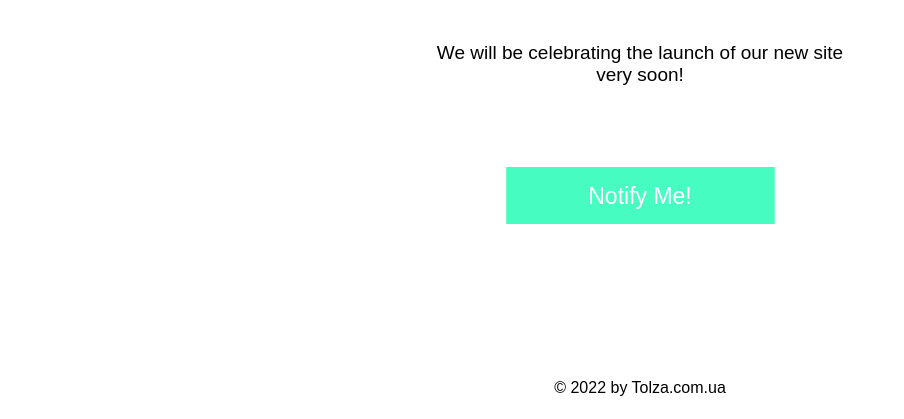
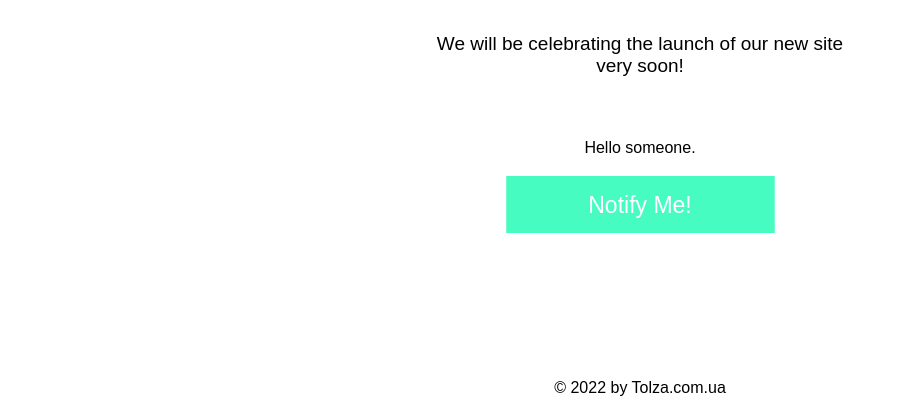
Before and after one commit to galichy79/Coming-soon, a plain HTML site: page index.html in a window 1280 px wide. Shown: the part 399-818 px from the top of the page, without its empty margins (0-904 px from the left). Drawn offline with Linux system fonts and the light colour scheme.

Commit message:
Add Hello someone

```diff
--- a/index.html
+++ b/index.html
@@ -26,6 +26,7 @@
              <p class="message-block__description">
                 We will be celebrating the launch of our new site very soon!
              </p>
+             <p class="hello-someone"> Hello someone.</p>
              <button class="message-block__action-btn">
                 Notify Me!
              </button>
```
